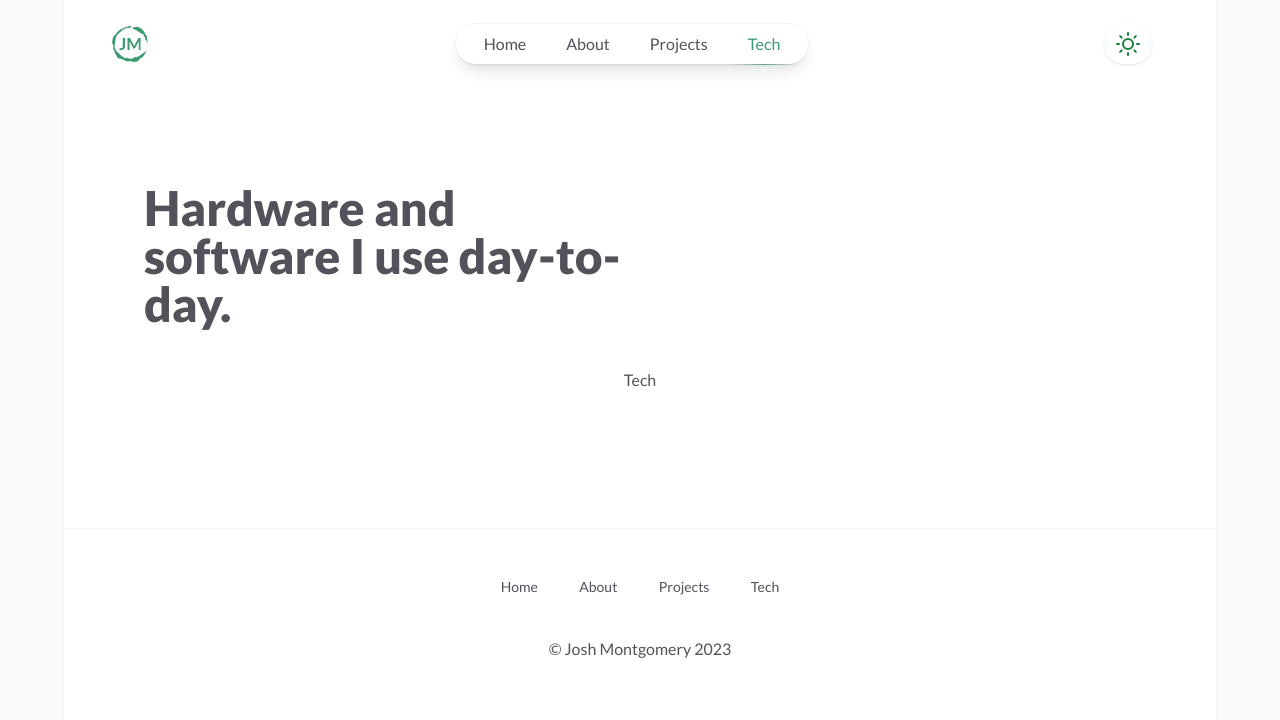
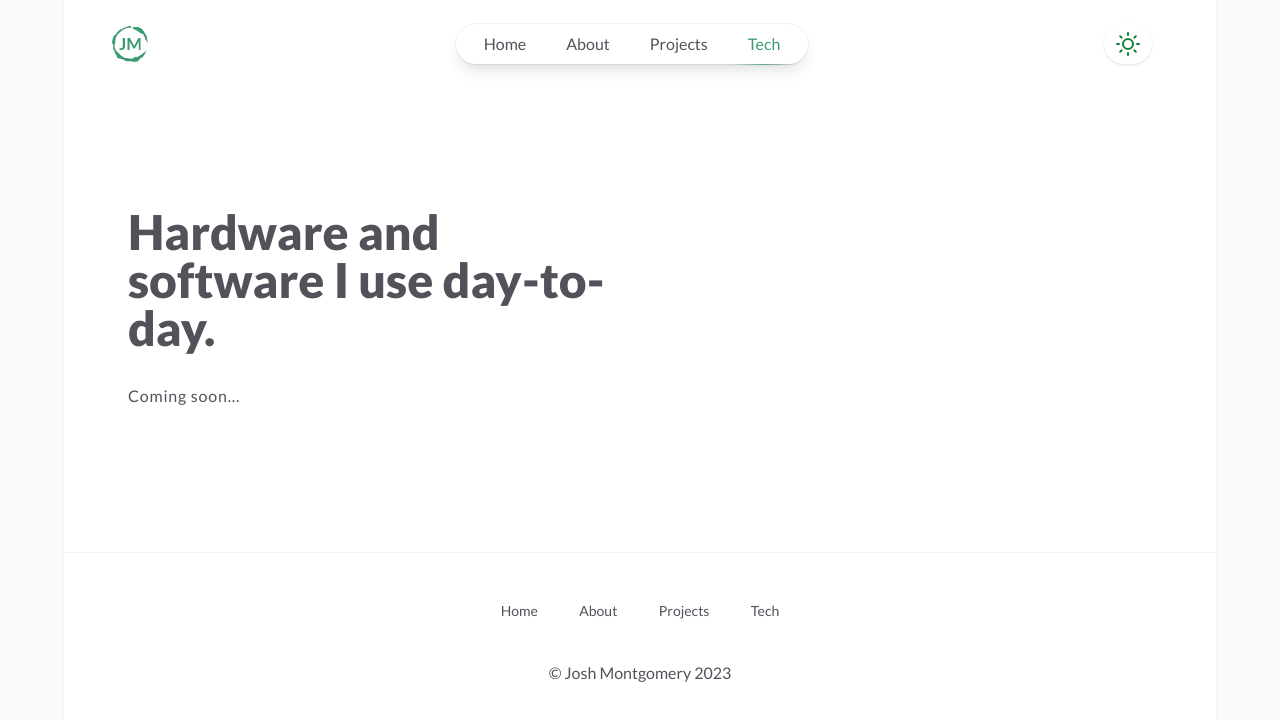
Before and after one commit to jomonty/web-jomonty-portfolio-2023, a React (Vite) app: page /tech in a window 1280 px wide. Shown: the top 720 px of the page. Built offline with nearby package versions, Linux system fonts and the light colour scheme.

Commit message:
add template structure to projects and tech

```diff
--- a/src/containers/Projects.jsx
+++ b/src/containers/Projects.jsx
@@ -1,11 +1,23 @@
 const Projects = ({ navOpen }) => {
   return (
     <main>
-      <div className="container relative mx-auto w-[85vw] sm:px-8 lg:px-12">
-        <h1 className="min-w-sm text-3xl font-extrabold sm:text-5xl md:w-[40vw] md:min-w-md">
-          Stuff I've made in my journey so far.
-        </h1>
-        <p className="flex justify-center p-10">Projects</p>
+      <div className="mt-6 sm:px-8">
+        <div className="mx-auto max-w-7xl px-4 lg:px-8">
+          <div className="relative sm:px-8 lg:px-12">
+            <div className="mx-auto max-w-2xl lg:max-w-5xl">
+              <div className="grid grid-cols-1 gap-y-16 lg:grid-cols-2 lg:grid-rows-[auto_1fr] lg:gap-y-12">
+                <div className="">
+                  <h1 className="text-3xl font-extrabold sm:text-4xl md:text-5xl">
+                    Stuff I've made in my journey so far.
+                  </h1>
+                  <p className="pt-8 text-base tracking-wider">
+                    Coming soon...
+                  </p>
+                </div>
+              </div>
+            </div>
+          </div>
+        </div>
       </div>
     </main>
   );
--- a/src/containers/Tech.jsx
+++ b/src/containers/Tech.jsx
@@ -1,11 +1,23 @@
 const Tech = ({ navOpen }) => {
   return (
     <main>
-      <div className="container relative mx-auto w-[85vw] sm:px-8 lg:px-12">
-        <h1 className="min-w-sm text-3xl font-extrabold sm:text-5xl md:w-[40vw] md:min-w-md">
-          Hardware and software I use day-to-day.
-        </h1>
-        <p className="flex justify-center p-10">Tech</p>
+      <div className="mt-6 sm:px-8">
+        <div className="mx-auto max-w-7xl px-4 lg:px-8">
+          <div className="relative sm:px-8 lg:px-12">
+            <div className="mx-auto max-w-2xl lg:max-w-5xl">
+              <div className="grid grid-cols-1 gap-y-16 lg:grid-cols-2 lg:grid-rows-[auto_1fr] lg:gap-y-12">
+                <div className="">
+                  <h1 className="text-3xl font-extrabold sm:text-4xl md:text-5xl">
+                    Hardware and software I use day-to-day.
+                  </h1>
+                  <p className="pt-8 text-base tracking-wider">
+                    Coming soon...
+                  </p>
+                </div>
+              </div>
+            </div>
+          </div>
+        </div>
       </div>
     </main>
   );
```
